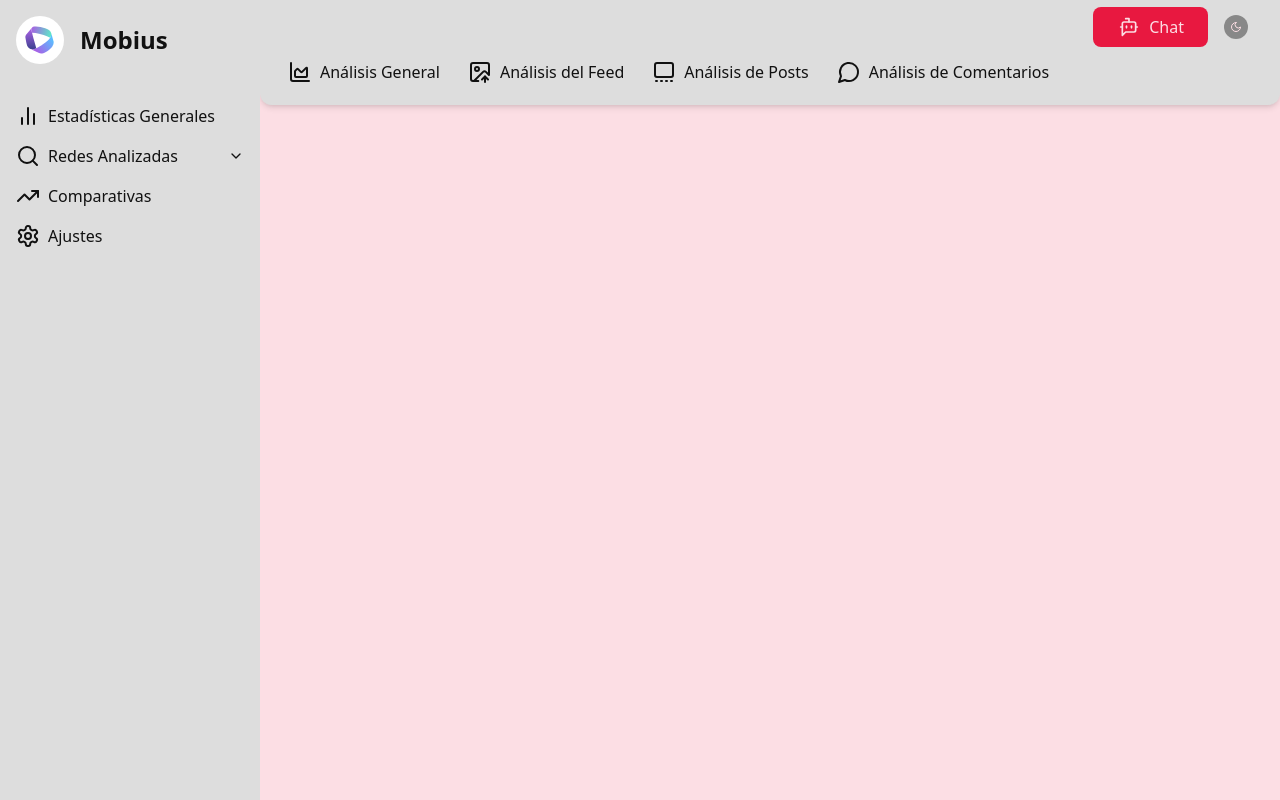
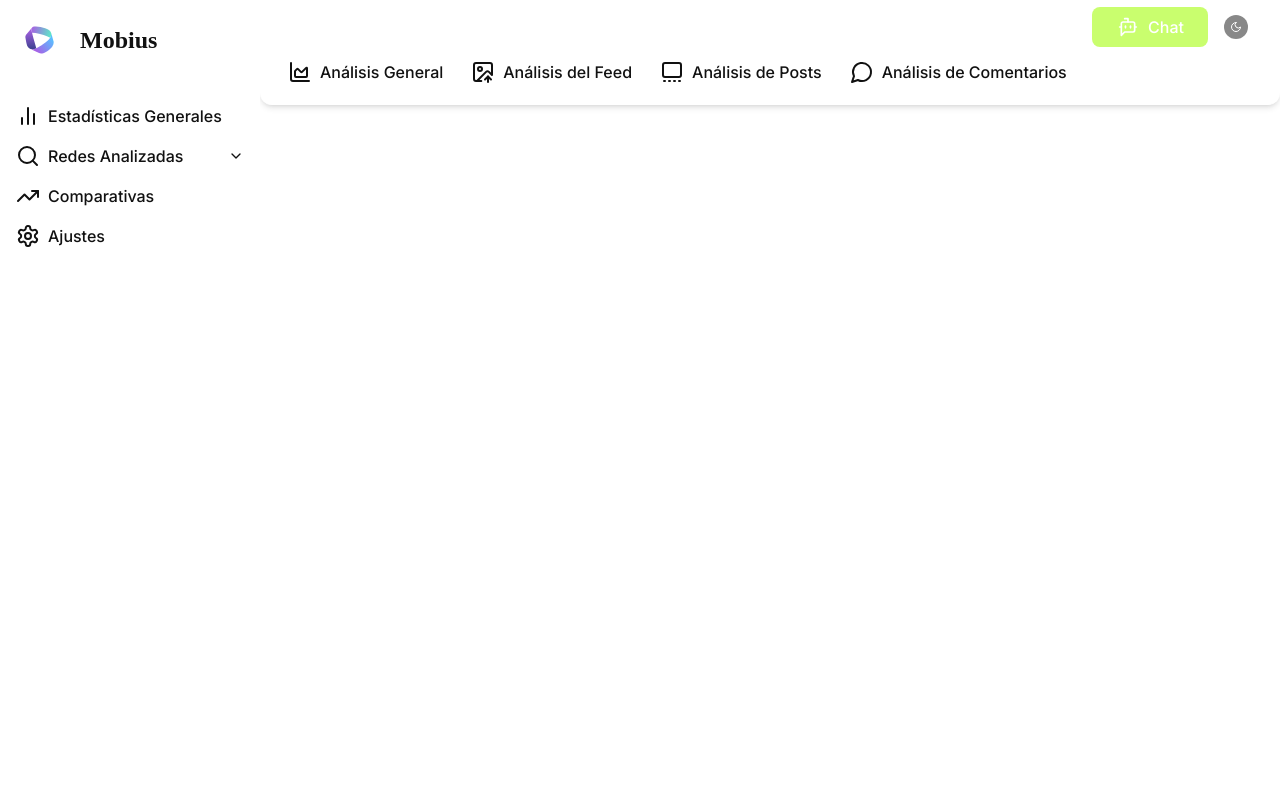
Before and after one commit to NicolasPerezM/NoitFront, an Astro site: page / in a window 1280 px wide. Built offline with nearby package versions, Linux system fonts and the light colour scheme; Astro itself is replaced by a stand-in of ours.

Commit message:
cambios hechas en la reunion

```diff
--- a/src/components/layout/Sidebar.jsx
+++ b/src/components/layout/Sidebar.jsx
@@ -63,7 +63,7 @@ export default function Sidebar() {
               className="w-12"
               alt="Logo"
             />
-            <h2 className="text-2xl font-bold">Mobius</h2>
+            <h2 className="text-2xl font-bold font-display">Mobius</h2>
           </div>
           {/* Lista de elementos del menú */}
           <ul className="flex-1 p-2 mt-4">
@@ -102,7 +102,7 @@ export function SidebarItem({ icon, text, active, href }) {
       <a
         href={href}
         className={`flex items-center gap-2 p-2 cursor-pointer truncate rounded-md text-md font-medium
-          hover:bg-theme-primary hover:text-white dark:hover:bg-theme-primary dark:hover:text-white
+          hover:bg-theme-primary hover:text-theme-darkest dark:hover:bg-theme-primary dark:hover:text-white
           ${active ? "bg-theme-primary text-white" : ""}`}
       >
         {icon}
@@ -123,7 +123,7 @@ export function SidebarDropdownItem({ icon, text, children, active }) {
       <div
         onClick={() => setIsOpen(!isOpen)}
         className={`flex items-center text-md gap-2 p-2 cursor-pointer truncate rounded-md font-medium
-          hover:bg-theme-primary hover:text-white dark:hover:bg-theme-primary dark:hover:text-white
+          hover:bg-theme-primary hover:text-theme-darkest dark:hover:bg-theme-primary dark:hover:text-white
           ${active ? "bg-theme-primary text-white" : ""}`}
       >
         {icon}
--- a/src/features/socialAnalysis/instagram/InstagramHeader.jsx
+++ b/src/features/socialAnalysis/instagram/InstagramHeader.jsx
@@ -18,7 +18,7 @@ export default function InstagramHeader({ accountData }) {
             </div>
             <div>
               <div className="flex items-center gap-4">
-                <h1 className="text-3xl font-bold text-theme-darkest dark:text-theme-white">{accountData.fullName}</h1>
+                <h1 className="text-3xl font-bold text-theme-darkest dark:text-theme-white font-display">{accountData.fullName}</h1>
                 {accountData.verified && (
                   <span className="text-blue-500">
                     <svg xmlns="http://www.w3.org/2000/svg" viewBox="0 0 24 24" fill="currentColor" className="w-5 h-5">
@@ -31,7 +31,7 @@ export default function InstagramHeader({ accountData }) {
                   </span>
                 )}
               </div>
-              <p className="text-theme-dark dark:text-theme-light italic">@{accountData.username}</p>
+              <p className="text-theme-dark dark:text-theme-light">@{accountData.username}</p>
               <p className="text-theme-gray text-sm mt-1">{accountData.businessCategory}</p>
             </div>
           </div>
--- a/src/layouts/DashboardLayout.astro
+++ b/src/layouts/DashboardLayout.astro
@@ -4,20 +4,26 @@ import Sidebar from "../components/layout/Sidebar.jsx";
 import Topbar from "../components/layout/Topbar.jsx";
 ---
 
-<!DOCTYPE html>
+<!doctype html>
 <html lang="en">
   <head>
-	<meta charset="UTF-8">
-	<meta name="viewport" content="width=device-width, initial-scale=1.0">
+    <meta charset="UTF-8" />
+    <meta name="viewport" content="width=device-width, initial-scale=1.0" />
     <title>DashboardLayout</title>
+	<link rel="preconnect" href="https://fonts.googleapis.com">
+<link rel="preconnect" href="https://fonts.gstatic.com" crossorigin>
+<link href="https://fonts.googleapis.com/css2?family=Inter:ital,opsz,wght@0,14..32,100..900;1,14..32,100..900&family=Roboto:ital,wght@0,100;0,300;0,400;0,500;0,700;0,900;1,100;1,300;1,400;1,500;1,700;1,900&family=Sarala:wght@400;700&display=swap" rel="stylesheet">
   </head>
   <body>
-	<div id="app" class="relative h-screen bg-theme-white dark:bg-theme-darkest text-theme-darkest dark:text-theme-light">
-		<header class="[grid-area:header]"><Topbar client:load/></header>
+    <div
+      id="app"
+      class="relative h-screen bg-theme-white dark:bg-theme-darkest text-theme-darkest dark:text-theme-light font-[Inter]"
+    >
+      <header class="[grid-area:header]"><Topbar client:load /></header>
       <aside class="[grid-area:sidebar]">
-			<Sidebar client:load/>
+        <Sidebar client:load />
       </aside>
-		<main class="[grid-area:content]  overflow-y-auto "><slot/></main>
+      <main class="[grid-area:content] overflow-y-auto"><slot /></main>
     </div>
   </body>
 </html>
@@ -29,7 +35,7 @@ import Topbar from "../components/layout/Topbar.jsx";
       "sidebar header header"
       "sidebar content content";
     grid-template-columns: 260px 1fr;
-	grid-template-rows: 40px 1fr;;
+    grid-template-rows: 40px 1fr;
   }
   /* Media query para pantallas pequeñas (por ejemplo, menos de 768px de ancho) */
   @media screen and (max-width: 768px) {
--- a/src/styles/global.css
+++ b/src/styles/global.css
@@ -4,16 +4,24 @@
 
 @custom-variant dark (&:where(.dark, .dark *));
 
+@font-face {
+    font-family: 'Britanica';
+    src: url('/src/assets/fonts/Britanica-Heavy-Regular.ttf') format('ttf');
+    font-weight: 400;
+    font-style: normal;
+  }
+
 @theme {
     --color-theme-darkest: #111111;   /* Negro mate, el más oscuro */
     --color-theme-dark: #232323;
     --color-theme-gray: #888888;       /* Gris */
-    --color-theme-light: #dddddd;   /* Color más claro */
-    --color-theme-primary: #E81840;    /* Color primario y más llamativo */
-    --color-theme-white: #fcdee4;
-    --color-theme-complementary: #18e8c0;
-    --color-theme-analogous: #e8c018;
+    --color-theme-light: #ffffff;   /* Color más claro */
+    --color-theme-primary: /*#E81840*/  #C9FE6E;    /* Color primario y más llamativo */
+    --color-theme-white: #ffffff;
+    --color-theme-complementary: /*#18e8c0*/ #B2ABF2;
+    --color-theme-analogous: /*#e8c018*/ #FCBA04;
     --color-theme-analogous-two:#e85818;
-    --color-theme-split: #18e858;
-    --color-theme-split-two: #18a8e8;
+    --color-theme-split: /*#18e858*/ #9EE493;
+    --color-theme-split-two: /*#18a8e8*/ #016FB9;
+    --font-display: "Britanica";
 }
```
Also changed, not shown: src/assets/fonts/Britanica-Heavy-Regular.ttf (added). Lines whose indentation alone changed are shown as unchanged.
